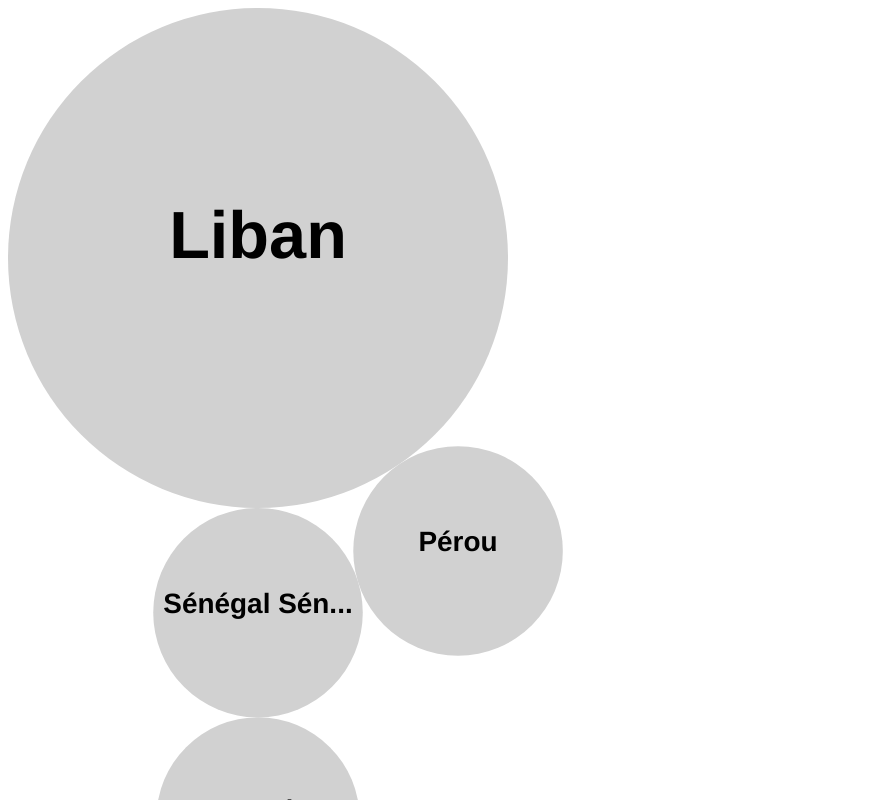
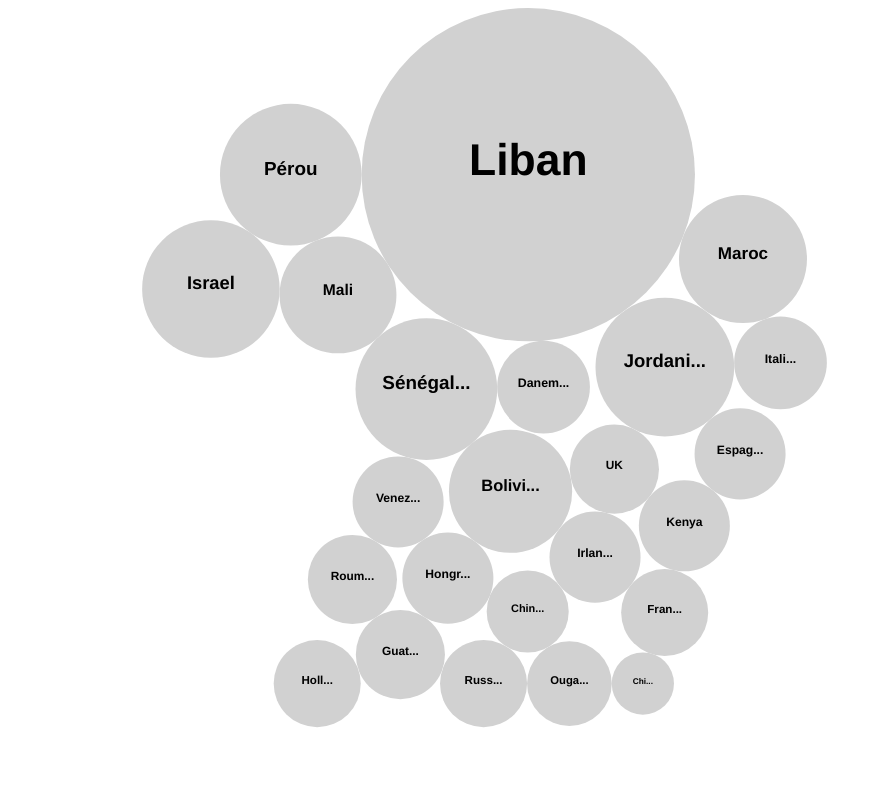
Before and after one commit to theodo/audit-universe-grape-graphe, a Vue app: page / in a window 1280 px wide. Shown: the top 800 px of the page, without its empty margins (0-882 px from the left). Built offline with nearby package versions, Linux system fonts and the light colour scheme; the HTML template or start-up script is replaced by a standard one.

Commit message:
improve hierarchie

```diff
--- a/src/App.vue
+++ b/src/App.vue
@@ -23,47 +23,47 @@ export default {
 <script setup>
 const data2 = [
   {
-    text: "Iran",
+    label: "Iran",
     value: 100,
     score: 4,
   },
   {
-    text: "UK",
+    label: "UK",
     value: 0,
     score: 10,
   },
   {
-    text: "USA",
+    label: "USA",
     value: 2,
     score: 10,
   },
   {
-    text: "France",
+    label: "France",
     value: 2,
     score: 10,
   },
   {
-    text: "Ireland",
+    label: "Ireland",
     value: 2,
     score: 10,
   },
   {
-    text: "Germany",
+    label: "Germany",
     value: 2,
     score: 1,
   },
   {
-    text: "Enies lobby",
+    label: "Enies lobby",
     value: 2,
     score: 1,
   },
   {
-    text: "Switzerland",
+    label: "Switzerland",
     value: 2,
     score: 1,
   },
   {
-    text: "Sweden",
+    label: "Sweden",
     value: 2,
     score: 1,
   },
@@ -71,122 +71,122 @@ const data2 = [
 
 const data1 = [
   {
-    text: "Italie",
+    label: "Italie",
     value: 10,
     score: 4,
   },
   {
-    text: "France",
+    label: "France",
     value: 7,
     score: 100,
   },
   {
-    text: "Espagne",
+    label: "Espagne",
     value: 9,
     score: 55,
   },
   {
-    text: "Roumanie",
+    label: "Roumanie",
     value: 8,
     score: 32,
   },
   {
-    text: "Danemark",
+    label: "Danemark",
     value: 10,
     score: 90,
   },
   {
-    text: "Hollande",
+    label: "Hollande",
     value: 7,
     score: 78,
   },
   {
-    text: "UK",
+    label: "UK",
     value: 8,
     score: 14,
   },
   {
-    text: "Irlande",
+    label: "Irlande",
     value: 9,
     score: 3162,
   },
   {
-    text: "Sénégal Sénégal Sénégal Sénégal Sénégal",
+    label: "Sénégal Sénégal Sénégal Sénégal Sénégal",
     value: 102,
     score: 62,
   },
   {
-    text: "Mali",
+    label: "Mali",
     value: 36,
     score: 14,
   },
   {
-    text: "Russie",
+    label: "Russie",
     value: 7,
     score: 5262,
   },
   {
-    text: "Venezuela",
+    label: "Venezuela",
     value: 9,
     score: 262,
   },
   {
-    text: "Kenya",
+    label: "Kenya",
     value: 9,
     score: 623,
   },
   {
-    text: "Guatemala",
+    label: "Guatemala",
     value: 8,
     score: 144,
   },
   {
-    text: "Hongrie",
+    label: "Hongrie",
     value: 9,
     score: 612,
   },
   {
-    text: "Chine",
+    label: "Chine",
     value: 5,
     score: 137,
   },
   {
-    text: "Pérou",
+    label: "Pérou",
     value: 102,
     score: 71,
   },
   {
-    text: "Ouganda",
+    label: "Ouganda",
     value: 6,
     score: 1,
   },
   {
-    text: "Bolivie",
+    label: "Bolivie",
     value: 48,
     score: 262,
   },
   {
-    text: "Chili",
+    label: "Chili",
     value: 1,
     score: 2222,
   },
   {
-    text: "Jordanie",
+    label: "Jordanie",
     value: 91,
     score: 63,
   },
   {
-    text: "Israel",
+    label: "Israel",
     value: 87,
     score: 14,
   },
   {
-    text: "Liban",
+    label: "Liban",
     value: 9106,
     score: 6,
   },
   {
-    text: "Maroc",
+    label: "Maroc",
     value: 59,
     score: 37,
   },
@@ -194,47 +194,47 @@ const data1 = [
 
 const data3 = [
   {
-    text: "Iran",
+    label: "Iran",
     value: 2,
     score: 10,
   },
   {
-    text: "UK",
+    label: "UK",
     value: 10000,
     score: 1,
   },
   {
-    text: "USA",
+    label: "USA",
     value: 100,
     score: 2,
   },
   {
-    text: "France",
+    label: "France",
     value: 100,
     score: 3,
   },
   {
-    text: "Ireland",
+    label: "Ireland",
     value: 100,
     score: 4,
   },
   {
-    text: "Germany",
+    label: "Germany",
     value: 100,
     score: null,
   },
   {
-    text: "Enies lobby",
+    label: "Enies lobby",
     value: 100,
     score: 7,
   },
   {
-    text: "Switzerland",
+    label: "Switzerland",
     value: 100,
     score: null,
   },
   {
-    text: "Sweden",
+    label: "Sweden",
     value: 100,
     score: null,
   },
@@ -242,96 +242,101 @@ const data3 = [
 
 const data4 = [
   {
-    text: "Iran",
+    label: "Iran",
     value: 2,
     score: 10,
   },
   {
-    text: "UK",
+    label: "UK",
     value: 100,
     score: 3,
   },
   {
-    text: "USA",
+    label: "USA",
     value: 100,
     score: 1,
   },
   {
-    text: "France",
+    label: "France",
     value: 100,
     score: 7,
   },
   {
-    text: "Ireland",
+    label: "Ireland",
     value: 100,
     score: 8,
   },
   {
-    text: "Germany",
+    label: "Germany",
     value: 100,
     score: 4,
   },
   {
-    text: "Enies lobby",
+    label: "Enies lobby",
     value: 100,
     score: 2,
   },
   {
-    text: "Switzerland",
+    label: "Switzerland",
     value: 100,
     score: 9,
   },
   {
-    text: "Sweden",
+    label: "Sweden",
     value: 100,
     score: 8,
   },
 ];
 const data5 = [
   {
-    text: "Sweden",
+    label: "Sweden",
+    value: 100,
+    score: 8,
+  },
+  {
+    label: "Sweden",
     value: 100,
     score: 8,
   },
 ];
 const data6 = [
   {
-    text: "SARL John Doe",
+    label: "SARL John Doe",
     value: 10,
     score: 4,
   },
   {
-    text: "Bruno SA",
+    label: "Bruno SA",
     value: 7,
     score: 100,
   },
   {
-    text: "Julian GMBH",
+    label: "Julian GMBH",
     value: 4,
     score: 55,
   },
   {
-    text: "Paul LTD",
+    label: "Paul LTD",
     value: 8,
     score: 32,
   },
   {
-    text: "BV",
+    label: "BV",
     value: 10,
     score: 90,
   },
   {
-    text: "Marco BV",
+    label: "Marco BV",
     value: 7,
     score: 78,
   },
   {
-    text: "Le 1",
+    label: "Le 1",
     value: 3,
     score: 14,
   },
   {
-    text: "Le 2",
+    label: "Le 2",
     value: 1,
     score: 62,
   },
@@ -340,7 +345,7 @@ const props = (d) => {
   return {
     data: d.sort((a, b) => b.value - a.value),
     graphName: "graph",
-    numberOfColumns: 2,
+    numberOfColumns: 3,
     useLogarithmicScale: true,
     LogarithmicFactor: 0.2,
     maxRadius: 0,
--- a/src/components/BubbleGraph.vue
+++ b/src/components/BubbleGraph.vue
@@ -10,7 +10,7 @@ export default {
         Array,
         {
           value: Number,
-          text: String,
+          label: String,
         },
       ],
       graphName: String,
@@ -35,7 +35,6 @@ export default {
 
   methods: {
     renderGraph() {
-      console.log(this.bubbleGraphProps);
       const { data, maxRadius, width, height, size, numberOfColumns } =
         utils.getGraphParameters(
           this.bubbleGraphProps,
@@ -52,18 +51,25 @@ export default {
         .attr("width", width)
         .attr("height", height);
 
+      console.log(data);
+
       // Initialize the circle: all located at the center of the svg area
       let node = svg.append("g").selectAll("circle").data(data).enter();
 
-      console.log(height);
       let bubble = node
         .append("circle")
         .attr("class", "node")
-        .attr("r", (d) => {
-          return size(d.value);
-        })
-        .attr("cx", width / 2)
-        .attr("cy", height / 2)
+        .attr("r", (d) => size(d.value))
+        .attr(
+          "cx",
+          (d) => (width * (d.index % numberOfColumns)) / numberOfColumns
+        )
+        .attr(
+          "cy",
+          (d) =>
+            (height * Math.round(d.index / numberOfColumns)) /
+            (data.length / numberOfColumns)
+        )
         .style("fill", "#D1D1D1")
         .style("fill-opacity", 1)
         .call(
@@ -81,13 +87,13 @@ export default {
       utils.addTooltip(globalContainer, graphName, bubble);
 
       // Features of the forces applied to the nodes:
-      const repart = d3
-        .scalePow()
-        .exponent(1)
-        .domain([0, data.length])
-        .range([0, height]);
+      // const repart = d3
+      //   .scalePow()
+      //   .exponent(1)
+      //   .domain([0, data.length])
+      //   .range([0, height]);
 
-      let acc = 0;
+      // let acc = 0;
 
       var simulation = d3
         .forceSimulation()
@@ -96,21 +102,28 @@ export default {
           d3
             .forceX()
             .strength(0.1)
-            .x(() => {
-              return ((acc % numberOfColumns) * width) / numberOfColumns;
-            })
+            .x(width / 2)
         )
+        // .force(
+        //   "y",
+        //   d3
+        //     .forceY()
+        //     .strength((d) => size(d.value) / maxRadius)
+        //     .y(0)
+        // )
         .force(
           "y",
           d3
             .forceY()
             .strength(0.1)
-            .y(() => {
-              acc = acc + 1;
-              return (repart(acc) * height) / repart(data.length);
-            })
+            .y(
+              (d) =>
+                (height * d.index) /
+                numberOfColumns /
+                (data.length / numberOfColumns)
+            )
         )
-        .force("charge", d3.forceManyBody().strength(10)) // Nodes are attracted one each other of scale * 1000000 is > 0
+        // .force("charge", d3.forceManyBody().strength(10)) // Nodes are attracted one each other of scale * 1000000 is > 0
         .force(
           "collide",
           d3
--- a/src/components/utils.js
+++ b/src/components/utils.js
@@ -24,12 +24,16 @@ export const getGraphParameters = (graphProps, containerWidth) => {
     data,
     size,
     maxRadius,
-    numberOfColumns,
     graphProps.height,
     containerWidth
   );
+  let acc = -1;
+  const newData = data.map((d) => {
+    acc += 1;
+    return { ...d, index: acc };
+  });
   return {
-    data,
+    data: newData,
     maxRadius,
     minRadius,
     width,
@@ -60,43 +64,23 @@ const getSvgDimension = (
   data,
   sizeScale,
   maxRadius,
-  numberOfColumns,
   requiredHeight,
   containerWidth
 ) => {
-  const averageOfValues =
-    data.reduce((a, b) => {
-      return a + b.value;
-    }, 0) / data.length;
-
-  const sumOfQuartileValue =
-    data.length > 1
-      ? data[Math.round(data.length / 4)].value +
-        data[Math.round(data.length / 2)].value +
-        data[Math.round((3 * data.length) / 4)].value +
-        data[0].value +
-        data[data.length - 1].value
-      : data[0].value;
-
-  const averageOfQuartileValue = sumOfQuartileValue / 5 || 0;
-
-  const averageToUse = Math.max(averageOfQuartileValue, averageOfValues);
-
   const width = containerWidth;
+  const circleArea = data.reduce(
+    (acc, d) => acc + sizeScale(d.value) * sizeScale(d.value) * 3.14,
+    0
+  );
   const height =
-    requiredHeight !== 0
-      ? requiredHeight
-      : Math.max(
-          maxRadius * 2.5,
-          (2 * (data.length * sizeScale(averageToUse))) / numberOfColumns
-        );
+    requiredHeight !== 0 ? requiredHeight : (circleArea * 3) / width;
   return { width, height, maxRadius };
 };
 
 export const addBubbleText = (node, size, width, height) => {
   return node
     .append("text")
-    .text((d) => trimText(d.text, size(d.value) / 9))
+    .text((d) => trimText(d.label, size(d.value) / 9))
     .attr("x", width / 2)
     .attr("y", height / 2)
     .attr("pointer-events", "none")
@@ -145,7 +129,7 @@ export const addTooltip = (globalContainer, graphName, bubble) => {
     .on("mousemove", (event, d) => {
       const yDelta = globalContainer.getBoundingClientRect().y;
       const xDelta = globalContainer.getBoundingClientRect().x;
-      tooltipNameText.text(`Name : ${d.text}`);
+      tooltipNameText.text(`Name : ${d.label}`);
       tooltipCoverageText.text(`coverage: ${d.score}`);
       tooltipWeightingText.text(`weighting: ${d.value}`);
       return tooltip
```
